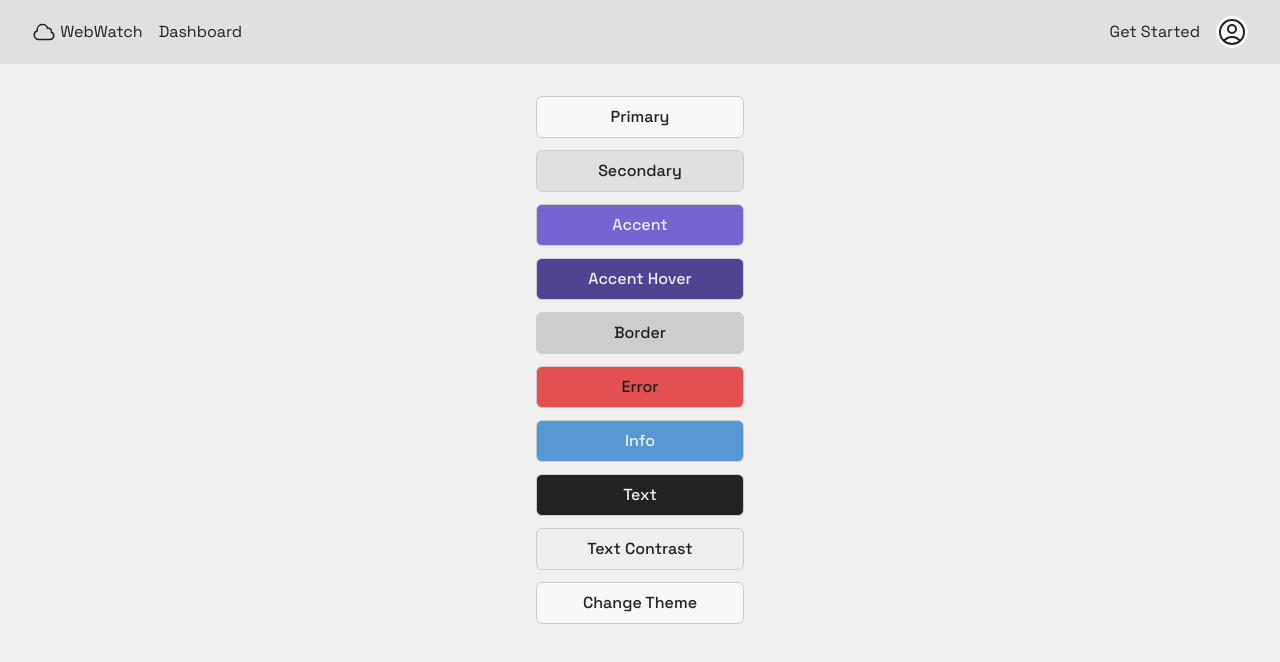
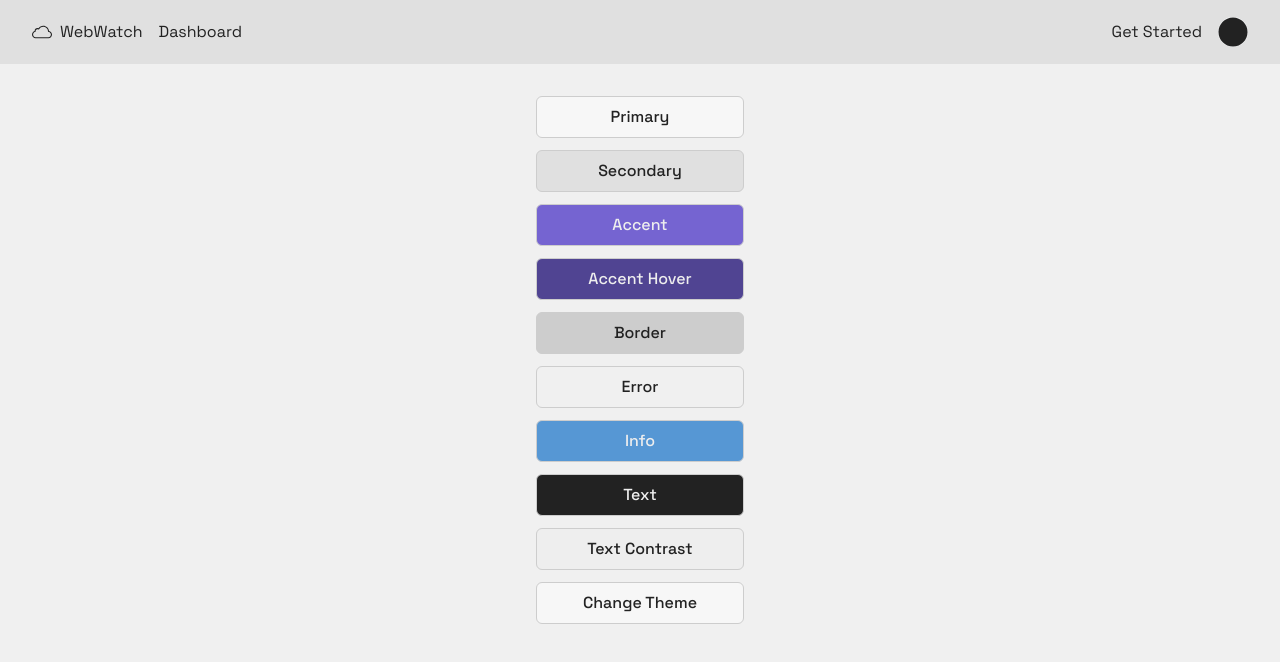
Before and after one commit to Fa24-CSE115A-CaaS/WebWatch, a React (Vite) app in the folder frontend/: page /theme-guide in a window 1280 px wide. Shown: the top 662 px of the page. Built offline with nearby package versions, Linux system fonts and the light colour scheme.

Commit message:
feat(auth popup): move theme change logic into custom hook

```diff
--- a/frontend/package.json
+++ b/frontend/package.json
@@ -14,6 +14,7 @@
     "react": "^18.3.1",
     "react-dom": "^18.3.1",
     "react-icons": "^5.3.0",
+    "react-responsive": "^10.0.0",
     "react-router-dom": "^6.27.0"
   },
   "devDependencies": {
--- a/frontend/src/App.tsx
+++ b/frontend/src/App.tsx
@@ -1,8 +1,8 @@
-import { useEffect } from "react";
 import { createBrowserRouter, RouterProvider } from "react-router-dom";
 // Components
 import NavBar from "./components/NavBar";
-
+// Hooks
+import { useTheme } from "./hooks/useTheme";
 // Pages
 import Auth from "./pages/Auth";
 import Home from "./pages/Home";
@@ -39,12 +39,7 @@ const router = createBrowserRouter([
 ]);
 
 const App = () => {
-  useEffect(() => {
-    const theme = localStorage.getItem("theme");
-    if (theme === "dark") {
-      document.body.classList.add("dark");
-    }
-  }, []);
+  useTheme();
 
   return (
     <div>
--- a/frontend/src/components/NavBar.tsx
+++ b/frontend/src/components/NavBar.tsx
@@ -1,107 +1,69 @@
-import { useState, useEffect } from "react";
-//import useEffect from "../App";
+// Hooks
+import usePopup from "../hooks/usePopup";
+import { useTheme } from "../hooks/useTheme";
+// Icons
+import { FaCircle } from "react-icons/fa";
+import { IoIosCloudOutline } from "react-icons/io";
 
 const NavBar = () => {
-  const [show_profile_dropdown, set_show_profile_dropdown] = useState(false);
-  const handleProfileDropdown = () => {
-    set_show_profile_dropdown(true);
-  }
-
-  useEffect(() => {
-    function handleClickOutside(event: any) {
-      if (!event.target.closest("#user-menu")) {
-        set_show_profile_dropdown(false);
-      }
-    }
-    document.addEventListener("mousedown", handleClickOutside);
-    }, []);
+  const { open, setOpen, containerRef } = usePopup();
+  const { changeTheme } = useTheme();
 
   return (
-    <nav className="bg-secondary text-text">
-      <div className="px-2 sm:px-6 lg:px-8">
-        <div className="item-center relative flex h-16 justify-between">
-          <div className="absolute inset-y-0 left-0 flex items-center">
-            <svg
-              xmlns="http://www.w3.org/2000/svg"
-              fill="none"
-              viewBox="0 0 24 24"
-              stroke-width="1.5"
-              stroke="currentColor"
-              className="size-6"
-            >
-              <path
-                stroke-linecap="round"
-                stroke-linejoin="round"
-                d="M2.25 15a4.5 4.5 0 0 0 4.5 4.5H18a3.75 3.75 0 0 0 1.332-7.257 3 3 0 0 0-3.758-3.848 5.25 5.25 0 0 0-10.233 2.33A4.502 4.502 0 0 0 2.25 15Z"
-              />
-            </svg>
-            &nbsp;
-            <h1 className="mr-4">WebWatch</h1>
-            <a className="mr-6" href="/">
-              Dashboard
-            </a>
+    <>
+      <nav className="bg-secondary px-2 text-text sm:px-6 lg:px-8">
+        <div className="item-center flex h-16 justify-between">
+          <div className="flex items-center gap-4">
+            <h1 className="flex items-center gap-2">
+              <IoIosCloudOutline size={20} /> WebWatch
+            </h1>
+            <a href="/">Dashboard</a>
           </div>
-          <div className="absolute inset-y-0 right-0 flex items-center">
-            <a href="/auth" className="mr-4">
-              Get Started
-            </a>
+          <div className="relative flex items-center gap-4">
+            <a href="/auth">Get Started</a>
             <button
-              className="relative flex rounded-full bg-gray-50 text-sm focus:outline-none focus:ring-2
-                focus:ring-white focus:ring-offset-2 focus:ring-offset-gray-800 dark:bg-gray-800"
+              className="relative flex cursor-pointer rounded-full bg-gray-50 text-sm focus:outline-none
+                focus:ring-2 focus:ring-white focus:ring-offset-2 focus:ring-offset-gray-800
+                dark:bg-gray-800"
               id="user-menu-button"
               aria-expanded="false"
               aria-haspopup="true"
-              onClick={handleProfileDropdown}
+              onClick={() => setOpen((prev) => !prev)}
             >
-              <span className="absolute -inset-1.5"></span>
-              <span className="sr-only">Open user menu</span>
-              <svg
-                xmlns="http://www.w3.org/2000/svg"
-                fill="none"
-                viewBox="0 0 24 24"
-                stroke-width="1.5"
-                stroke="currentColor"
-                className="h-8 w-8 rounded-full"
-              >
-                <path
-                  stroke-linecap="round"
-                  stroke-linejoin="round"
-                  d="M17.982 18.725A7.488 7.488 0 0 0 12 15.75a7.488 7.488 0 0 0-5.982 2.975m11.963 0a9 9 0 1 0-11.963 0m11.963 0A8.966 8.966 0 0 1 12 21a8.966 8.966 0 0 1-5.982-2.275M15 9.75a3 3 0 1 1-6 0 3 3 0 0 1 6 0Z"
-                />
-              </svg>
+              <FaCircle size={30} />
             </button>
           </div>
         </div>
-      </div>
-      {show_profile_dropdown && (
+      </nav>
+      <div className="relative">
+        {open && (
           <div
-          id="user-menu"
-          className="bg-primary text-contrast absolute right-0 z-10 mr-4 mt-4 w-max-fit origin-top-right rounded-md bg-primary text-center focus:outline-none"
+            className="absolute right-4 top-4 w-fit rounded-sm border-[1px] border-border bg-primary
+              text-text"
             role="menu"
             aria-orientation="vertical"
             aria-labelledby="menu-button"
-          tabIndex={-1}
+            ref={containerRef}
           >
-          <div className="" role="none">
             <a
               href="/settings"
-              className="block w-full px-4 py-2 text-sm text-text rounded-t-md border-l-2 border-r-2 border-t-2 border-border"
+              className="block border-b-[1px] border-border px-5 py-3"
               role="menuitem"
               tabIndex={-1}
               id="menu-item-0"
             >
-              Manage your WebWatch account
+              Manage Account
             </a>
             <a
-              className="block w-full px-4 py-2 text-sm text-text border-2 border-border"
-              href="/theme-guide"
+              className="block border-b-[1px] border-border px-5 py-3"
+              onClick={changeTheme}
             >
               Change Theme
             </a>
             <form method="POST" action="#" role="none">
               <button
                 type="submit"
-                className="block w-full px-4 py-2 text-sm text-text rounded-b-md border-l-2 border-r-2 border-b-2 border-border"
+                className="block px-5 py-3 text-error"
                 role="menuitem"
                 tabIndex={-1}
                 id="menu-item-3"
@@ -110,9 +72,9 @@ const NavBar = () => {
               </button>
             </form>
           </div>
+        )}
       </div>
-      )}
-    </nav>
+    </>
   );
 };
 
--- /dev/null
+++ b/frontend/src/hooks/useTheme.ts
@@ -0,0 +1,44 @@
+import { useEffect } from "react";
+
+export const useTheme = () => {
+  const prefersDark = window.matchMedia("(prefers-color-scheme: dark)");
+
+  const changeTheme = () => {
+    const preferTheme = prefersDark.matches ? "dark" : "light";
+    const theme = localStorage.getItem("theme") || preferTheme;
+
+    if (theme === "light") {
+      localStorage.setItem("theme", "dark");
+    } else {
+      localStorage.setItem("theme", "light");
+    }
+    updateThemeClass(localStorage.getItem("theme")!);
+  };
+
+  const updateThemeClass = (theme: string) => {
+    if (theme === "dark") {
+      document.body.classList.add("dark");
+    } else {
+      document.body.classList.remove("dark");
+    }
+  };
+
+  useEffect(() => {
+    const onChange = (e: MediaQueryListEvent) => {
+      const preferTheme = e.matches ? "dark" : "light";
+
+      if (localStorage.getItem("theme") === null) {
+        updateThemeClass(preferTheme);
+      }
+    };
+
+    const preferTheme = prefersDark.matches ? "dark" : "light";
+    prefersDark.addEventListener("change", onChange);
+    updateThemeClass(localStorage.getItem("theme") || preferTheme);
+    return () => {
+      prefersDark.removeEventListener("change", onChange);
+    };
+  }, []);
+
+  return { changeTheme };
+};
--- a/frontend/src/index.css
+++ b/frontend/src/index.css
@@ -21,6 +21,22 @@
 }
 
 :root {
+  font-family: "Space Grotesk", sans-serif;
+}
+
+:root {
+  --background: #f0f0f0;
+  --primary: #f7f7f7;
+  --secondary: #e0e0e0;
+  --accent: #7564d1;
+  --accent-hover: #504492;
+  --border: #cdcdcd;
+  --info: #5697d4;
+  --text: #222222;
+  --text-contrast: #eeeeee;
+}
+
+:root:has(body.dark) {
   --background: #242424;
   --primary: #444444;
   --secondary: #363636;
@@ -31,22 +47,6 @@
   --info: #abcbe9;
   --text: #eeeeee;
   --text-contrast: #222222;
-
-  font-family: "Space Grotesk", sans-serif;
-}
-
-@media (prefers-color-scheme: light) {
-  :root:not(:has(body.dark)) {
-    --background: #f0f0f0;
-    --primary: #f7f7f7;
-    --secondary: #e0e0e0;
-    --accent: #7564d1;
-    --accent-hover: #504492;
-    --border: #cdcdcd;
-    --info: #5697d4;
-    --text: #222222;
-    --text-contrast: #eeeeee;
-  }
 }
 
 /* Removing arrows on number input */
@@ -69,7 +69,3 @@ body {
 body:has(.modal) {
   overflow: hidden;
 }
-
-.btn {
-  @apply rounded border-border px-4 py-2 font-bold;
-}
--- a/frontend/src/pages/Guide.tsx
+++ b/frontend/src/pages/Guide.tsx
@@ -1,13 +1,7 @@
+import { useTheme } from "../hooks/useTheme";
+
 function Guide() {
-  const handleThemeChange = () => {
-    if (document.body.classList.contains("dark")) {
-      document.body.classList.remove("dark");
-      localStorage.setItem("theme", "light");
-    } else {
-      document.body.classList.add("dark");
-      localStorage.setItem("theme", "dark");
-    }
-  };
+  const { changeTheme } = useTheme();
 
   const btnStyles =
     "text-text font-main m-3 block w-52 rounded-md px-3 py-2 font-medium border-[1px] border-border";
@@ -35,7 +29,7 @@ function Guide() {
         </button>
         <button
           className={`${btnStyles} bg-primary`}
-          onClick={handleThemeChange}
+          onClick={changeTheme}
         >
           Change Theme
         </button>
```
Also changed, not shown: 1 other file (tests, documents, lock files or other folders). Lines whose indentation alone changed are shown as unchanged.
